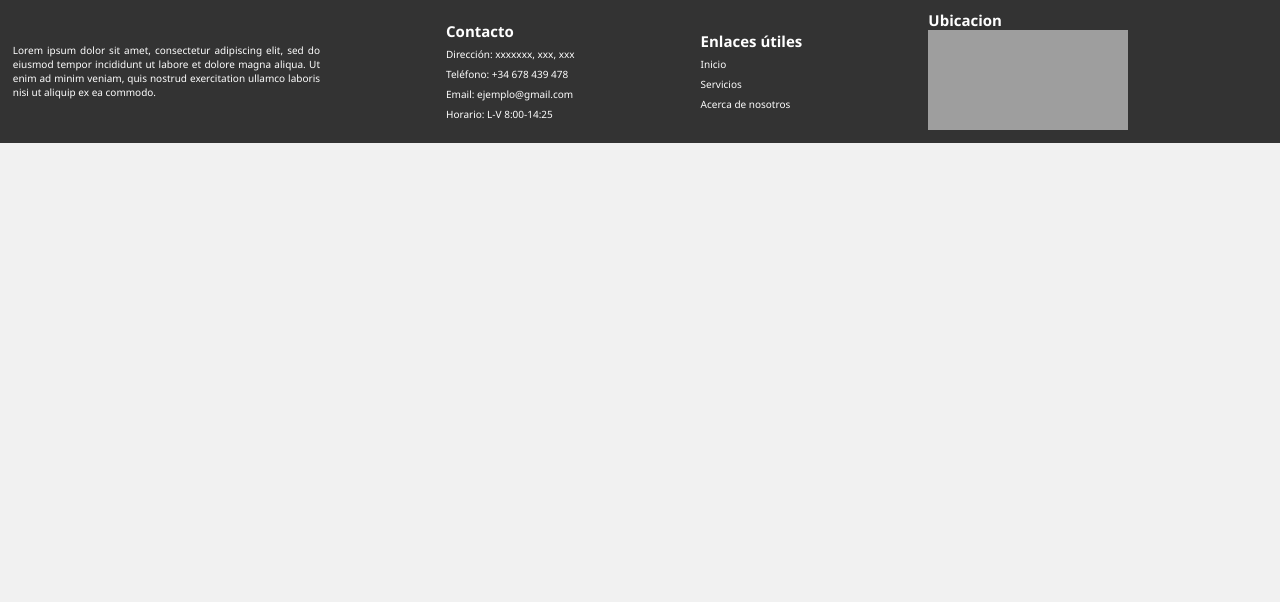
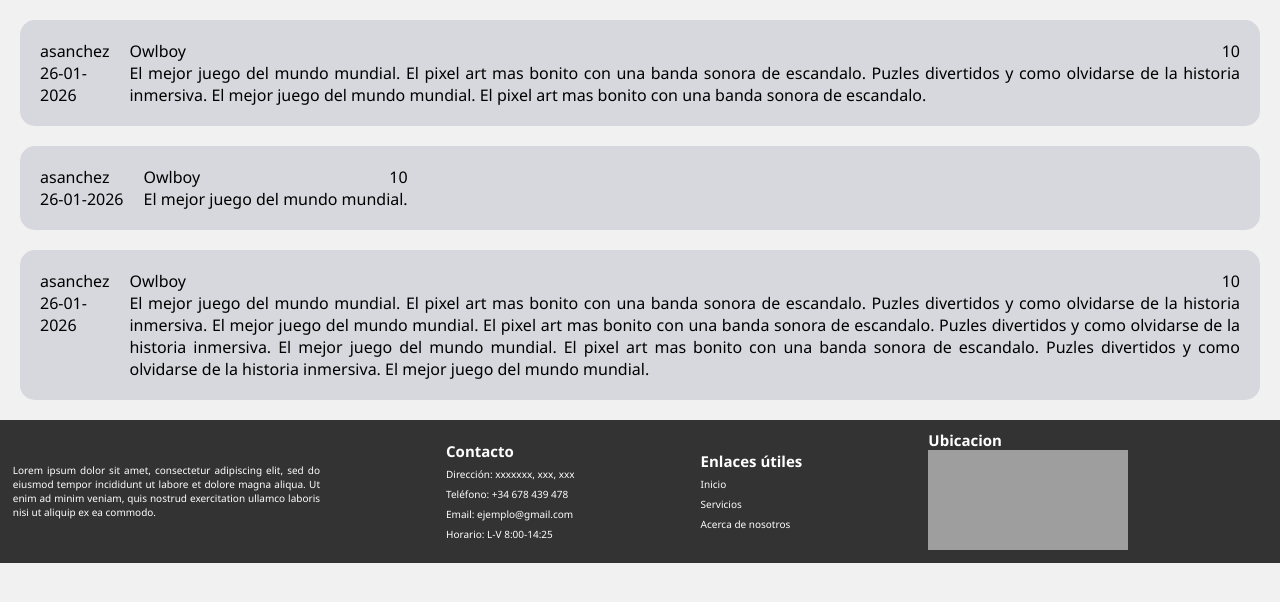
Before and after one commit to MedievAlex/DW_Reto_CRUD_Avanzado_-Alex_Ekaitz_Mikel--, a PHP site: page /html/reviews.html in a window 1280 px wide. Shown: the part 127-729 px from the top of the page. Run offline with PHP 8.4, Linux system fonts and the light colour scheme; grey boxes are pictures that could not be loaded.

Commit message:
working on review window

```diff
--- a/PHP_Server_CRUD/view/assets/css/style.css
+++ b/PHP_Server_CRUD/view/assets/css/style.css
@@ -674,7 +674,7 @@ li {
   /******GENERAL******/
   --background-color: #f1f1f1;
   --header-color: rgb(137, 140, 142);
-  --footer-color: rgb(51,51,51);
+  --footer-color: rgb(51, 51, 51);
   --clear-grey-color: rgb(215, 216, 221);
 
   /******MENU******/
@@ -754,7 +754,7 @@ footer p {
   transition-duration: 0.5s;
 }
 
-.logoutIcon{
+.logoutIcon {
   height: 10%;
   width: 10%;
 }
@@ -875,7 +875,7 @@ footer p {
 }
 
 /***************LISTAS***************/
-.myListsMain{
+.myListsMain {
   display: grid;
 
   grid-template-columns: 1fr 3fr;
@@ -892,19 +892,19 @@ footer p {
   background-color: var(--clear-grey-color);
 }
 
-.list {
+.listNames .list {
   display: flex;
   justify-content: space-between;
 
   cursor: pointer;
 }
 
-.editIcon img{
+.editIcon img {
   height: 20px;
   width: 20px;
 }
 
-.editIcon img:hover{
+.editIcon img:hover {
   animation: heartBeat 1s infinite;
 }
 
@@ -915,6 +915,49 @@ footer p {
 
   margin: 10px;
   padding: 10px;
+}
+
+/***************REVIEWS***************/
+.reviews {
+  padding: 10px;
+
+  display: flex;
+  flex-flow: column;
+}
+
+.gameReview {
+  margin: 10px;
+  padding: 10px;
+
+  display: flex;
+  flex-flow: row;
+
+  border-radius: 15px;
+  background-color: var(--clear-grey-color);
+}
+
+.gameReview .reviewUser{
+  margin: 10px;
+}
+
+.gameReview .reviewData{
+  margin: 10px;
+
+  display: flex;
+  flex-flow: column;
+}
+
+.reviewData .reviewTopData {
+  display: flex;
+  flex-flow: row;
+  justify-content: space-between;
+}
+
+.reviewData .reviewBottomData {
+  display: flex;
+  flex-wrap: wrap;
+
+  text-align: justify;
 }
 
 /***************ANIMATIONS***************/
--- a/PHP_Server_CRUD/view/html/reviews.html
+++ b/PHP_Server_CRUD/view/html/reviews.html
@@ -27,7 +27,86 @@
         </div>
     </header>
     <main class="mainHome">
+        <section class="reviews">
+            <div class="gameReview">
+                <div class="reviewUser">
+                    <div>
+                        asanchez
+                    </div>
+                    <div>
+                        26-01-2026
+                    </div>
+                </div>
+                <div class="reviewData">
+                    <div class="reviewTopData">
+                        <div>
+                            Owlboy
+                        </div>
+                        <div>
+                            10
+                        </div>
+                    </div>
+                    <div class="reviewBottomData">
+                        <p>El mejor juego del mundo mundial. El pixel art mas bonito con una banda sonora de escandalo.
+                        Puzles divertidos y como olvidarse de la historia inmersiva. El mejor juego del mundo mundial.
+                        El pixel art mas bonito con una banda sonora de escandalo.</p>
+                    </div>
+                </div>
+            </div>
 
+            <div class="gameReview">
+                <div class="reviewUser">
+                    <div>
+                        asanchez
+                    </div>
+                    <div>
+                        26-01-2026
+                    </div>
+                </div>
+                <div class="reviewData">
+                    <div class="reviewTopData">
+                        <div>
+                            Owlboy
+                        </div>
+                        <div>
+                            10
+                        </div>
+                    </div>
+                    <div class="reviewBottomData">
+                        <p>El mejor juego del mundo mundial.</p>
+                    </div>
+                </div>
+            </div>
+
+            <div class="gameReview">
+                <div class="reviewUser">
+                    <div>
+                        asanchez
+                    </div>
+                    <div>
+                        26-01-2026
+                    </div>
+                </div>
+                <div class="reviewData">
+                    <div class="reviewTopData">
+                        <div>
+                            Owlboy
+                        </div>
+                        <div>
+                            10
+                        </div>
+                    </div>
+                    <div class="reviewBottomData">
+                        <p>El mejor juego del mundo mundial. El pixel art mas bonito con una banda sonora de escandalo.
+                        Puzles divertidos y como olvidarse de la historia inmersiva. El mejor juego del mundo mundial.
+                        El pixel art mas bonito con una banda sonora de escandalo. Puzles divertidos y como olvidarse
+                        de la historia inmersiva. El mejor juego del mundo mundial. El pixel art mas bonito con una
+                        banda sonora de escandalo. Puzles divertidos y como olvidarse de la historia inmersiva. El
+                        mejor juego del mundo mundial.</p>
+                    </div>
+                </div>
+            </div>
+        </section>
     </main>
     <footer grid="">
         <!--Logo goes here-->
@@ -60,4 +139,5 @@
         </br>
     </footer>
 </body>
+
 </html>
```
Also changed, not shown: 1 other file.
